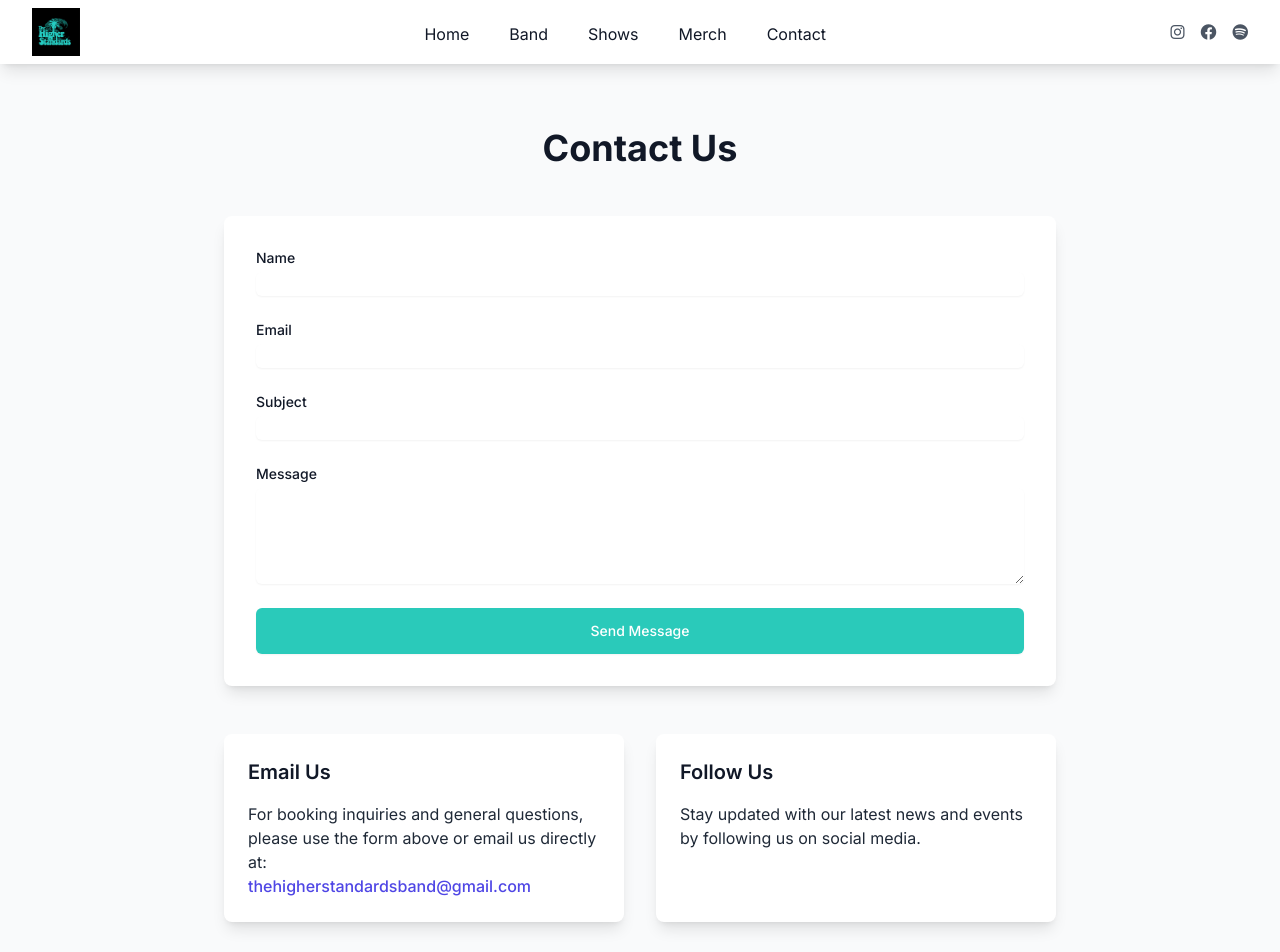
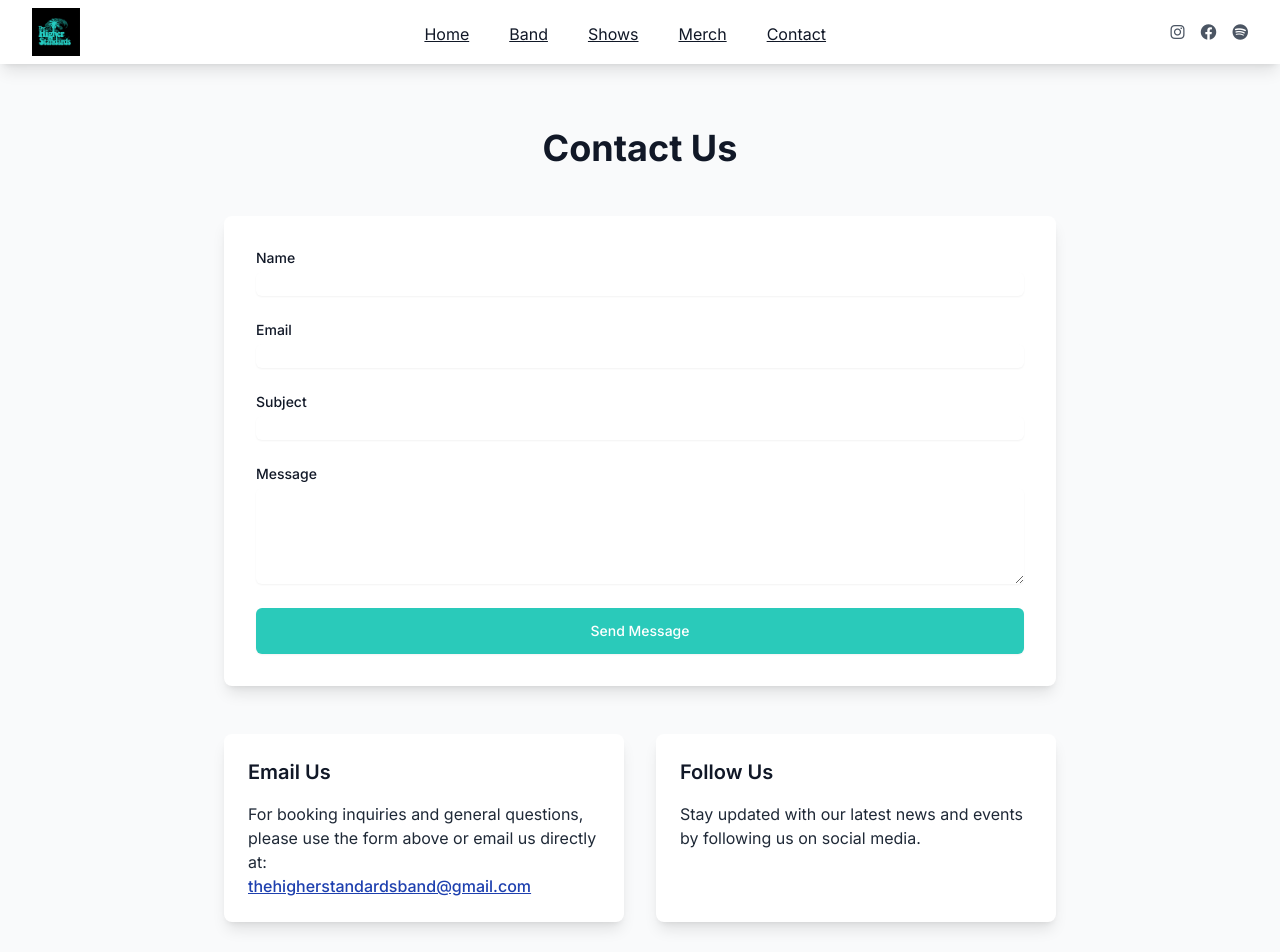
Before and after one commit to TheHigherStandards/website, a Next.js app: page /contact in a window 1280 px wide. Shown: the top 952 px of the page. Built offline with nearby package versions, Linux system fonts and the light colour scheme; a web font is replaced by a local one.

Commit message:
Accessibility: improve contrast, underline links, and fix heading order across main pages

```diff
--- a/src/app/contact/page.tsx
+++ b/src/app/contact/page.tsx
@@ -111,7 +111,7 @@ export default function ContactPage() {
             <p className="text-gray-800">
               For booking inquiries and general questions, please use the form above or email us directly at:
               <br />
-              <a href="mailto:thehigherstandardsband@gmail.com" className="text-indigo-600 hover:text-indigo-500 font-medium">
+              <a href="mailto:thehigherstandardsband@gmail.com" className="text-blue-800 hover:text-blue-900 font-medium underline hover:underline">
                 thehigherstandardsband@gmail.com
               </a>
             </p>
--- a/src/app/contact/thank-you/page.tsx
+++ b/src/app/contact/thank-you/page.tsx
@@ -5,11 +5,11 @@ export default function ThankYouPage() {
   return (
     <main className="min-h-screen flex flex-col items-center justify-center bg-gray-50 px-4">
       <div className="bg-white rounded-lg shadow-lg p-8 max-w-md w-full text-center">
-        <h1 className="text-3xl font-bold mb-4 text-teal">Thank You!</h1>
+        <h1 className="text-3xl font-bold mb-4 text-black">Thank You!</h1>
         <p className="text-lg text-gray-800 mb-6">
           We appreciate you reaching out. We will get back to you via email as soon as possible.
         </p>
-        <Link href="/" className="inline-block px-6 py-3 bg-teal text-white rounded-md font-medium hover:bg-teal/80 transition">Return Home</Link>
+        <Link href="/" className="inline-block px-6 py-3 bg-teal text-white rounded-md font-medium hover:bg-teal/80 transition underline hover:underline">Return Home</Link>
       </div>
     </main>
   );
--- a/src/components/Navigation.tsx
+++ b/src/components/Navigation.tsx
@@ -54,21 +54,25 @@ const Navigation = () => {
               </svg>
             </button>
           </div>
+          {/* Mobile social links, far right */}
+          <div className="sm:hidden ml-auto flex items-center">
+            <SocialLinks links={socialLinks} />
+          </div>
           {/* Desktop nav links */}
           <div className="hidden sm:flex sm:items-center sm:space-x-8">
-            <Link href="/" className="inline-flex items-center px-1 pt-1 text-gray-900 hover:text-gray-600">
+            <Link href="/" className="inline-flex items-center px-1 pt-1 text-gray-900 hover:text-gray-800 underline hover:underline">
               Home
             </Link>
-            <Link href="/band" className="inline-flex items-center px-1 pt-1 text-gray-900 hover:text-gray-600">
+            <Link href="/band" className="inline-flex items-center px-1 pt-1 text-gray-900 hover:text-gray-800 underline hover:underline">
               Band
             </Link>
-            <Link href="/shows" className="inline-flex items-center px-1 pt-1 text-gray-900 hover:text-gray-600">
+            <Link href="/shows" className="inline-flex items-center px-1 pt-1 text-gray-900 hover:text-gray-800 underline hover:underline">
               Shows
             </Link>
-            <Link href="/merch" className="inline-flex items-center px-1 pt-1 text-gray-900 hover:text-gray-600">
+            <Link href="/merch" className="inline-flex items-center px-1 pt-1 text-gray-900 hover:text-gray-800 underline hover:underline">
               Merch
             </Link>
-            <Link href="/contact" className="inline-flex items-center px-1 pt-1 text-gray-900 hover:text-gray-600">
+            <Link href="/contact" className="inline-flex items-center px-1 pt-1 text-gray-900 hover:text-gray-800 underline hover:underline">
               Contact
             </Link>
           </div>
@@ -81,24 +85,21 @@ const Navigation = () => {
         {menuOpen && (
           <div className="sm:hidden mt-2 bg-white rounded-lg shadow-lg p-4">
             <div className="flex flex-col space-y-4">
-              <Link href="/" className="text-gray-900 hover:text-gray-600" onClick={() => setMenuOpen(false)}>
+              <Link href="/" className="text-gray-900 hover:text-gray-800 underline hover:underline" onClick={() => setMenuOpen(false)}>
                 Home
               </Link>
-              <Link href="/band" className="text-gray-900 hover:text-gray-600" onClick={() => setMenuOpen(false)}>
+              <Link href="/band" className="text-gray-900 hover:text-gray-800 underline hover:underline" onClick={() => setMenuOpen(false)}>
                 Band
               </Link>
-              <Link href="/shows" className="text-gray-900 hover:text-gray-600" onClick={() => setMenuOpen(false)}>
+              <Link href="/shows" className="text-gray-900 hover:text-gray-800 underline hover:underline" onClick={() => setMenuOpen(false)}>
                 Shows
               </Link>
-              <Link href="/merch" className="text-gray-900 hover:text-gray-600" onClick={() => setMenuOpen(false)}>
+              <Link href="/merch" className="text-gray-900 hover:text-gray-800 underline hover:underline" onClick={() => setMenuOpen(false)}>
                 Merch
               </Link>
-              <Link href="/contact" className="text-gray-900 hover:text-gray-600" onClick={() => setMenuOpen(false)}>
+              <Link href="/contact" className="text-gray-900 hover:text-gray-800 underline hover:underline" onClick={() => setMenuOpen(false)}>
                 Contact
               </Link>
-              <div className="flex space-x-4 mt-2">
-                <SocialLinks links={socialLinks} />
-              </div>
             </div>
           </div>
         )}
```
